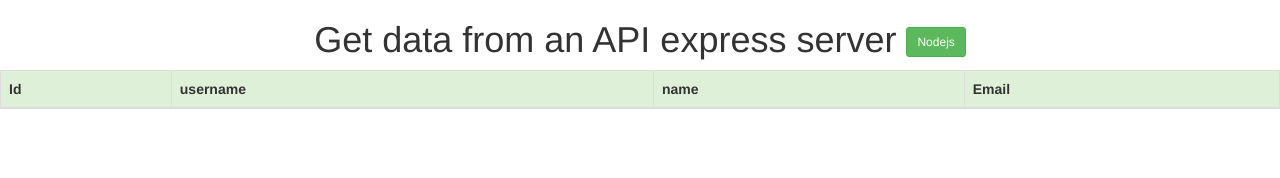
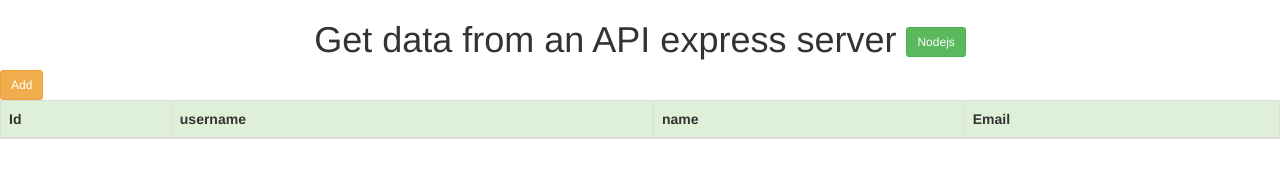
Before and after one commit to Jean-pierre14/expressHtmlApis, a website: page views/index.html in a window 1280 px wide. Drawn offline with nearby package versions, Linux system fonts and the light colour scheme; no server answers.

Commit message:
Add post

```diff
--- a/views/index.html
+++ b/views/index.html
@@ -10,6 +10,8 @@
     <h1 class="text-center">Get data from an API express server
         <p class="btn btn-sm btn-success shadow">Nodejs</p>
     </h1>
+
+    <a href="add.html" class="btn btn-sm btn-warning shadow">Add</a>
 
     <table class="table table-sm table-bordered table-striped table-hover">
         <thead class="bg-success">
@@ -49,7 +51,6 @@
                 if(err) throw err
             })
         })
-
     </script>
 </body>
 </html>
```
